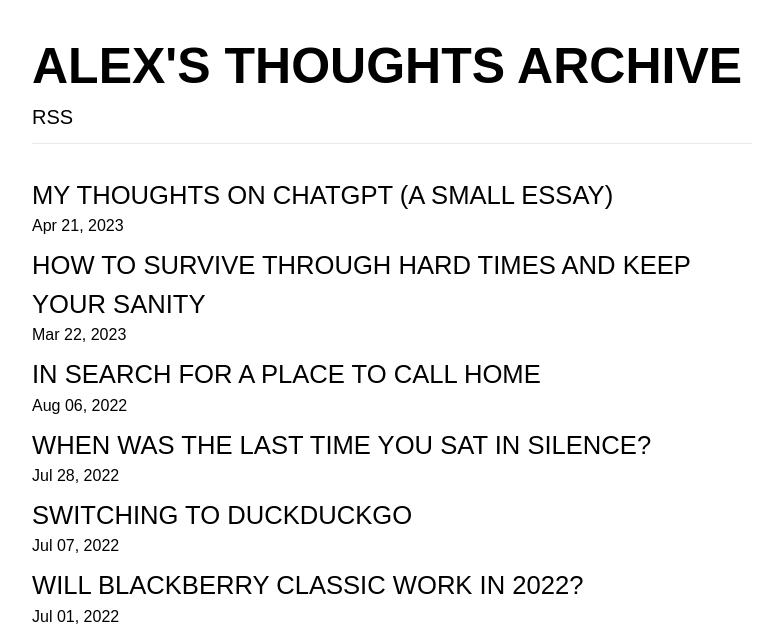
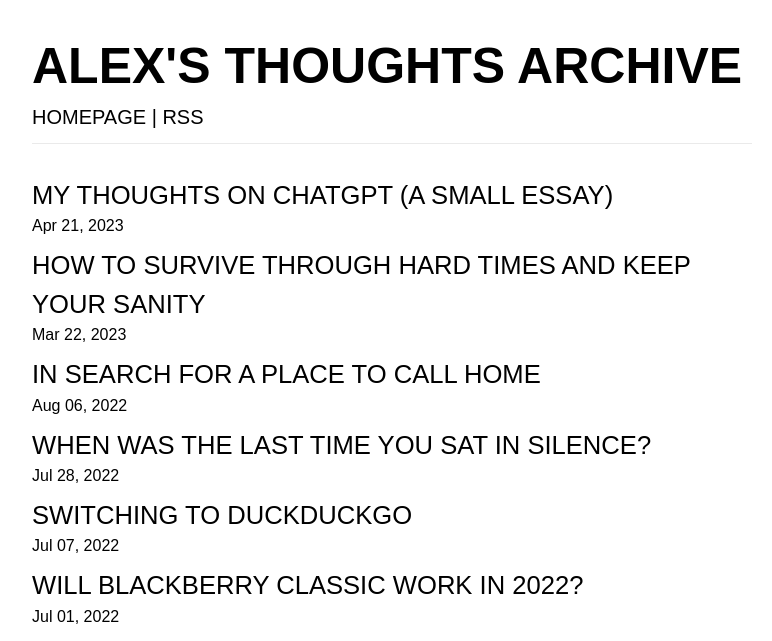
Before and after one commit to alxwnth/thoughts.alxwnth.com, a Jekyll site: the page built from index.html, in a window 1280 px wide, cut to the strip 0-641 px from the top of the page. Shown: the whole strip, without its empty margins (8-780 px from the left). Built offline with Jekyll 4.4.1, drawn with Linux system fonts in a browser that asks for light colours.

Commit message:
feat: Add homepage link to navbar

```diff
--- a/_includes/nav.html
+++ b/_includes/nav.html
@@ -1 +1,4 @@
-<p class="site-nav"><a href="{{ '/feed.xml' | prepend: site.baseurl | prepend: site.url }}">RSS</a></p>
+<p class="site-nav">
+    <a href="https://alxwnth.com/">Homepage</a> |
+    <a href="{{ '/feed.xml' | prepend: site.baseurl | prepend: site.url }}">RSS</a>
+</p>
```
